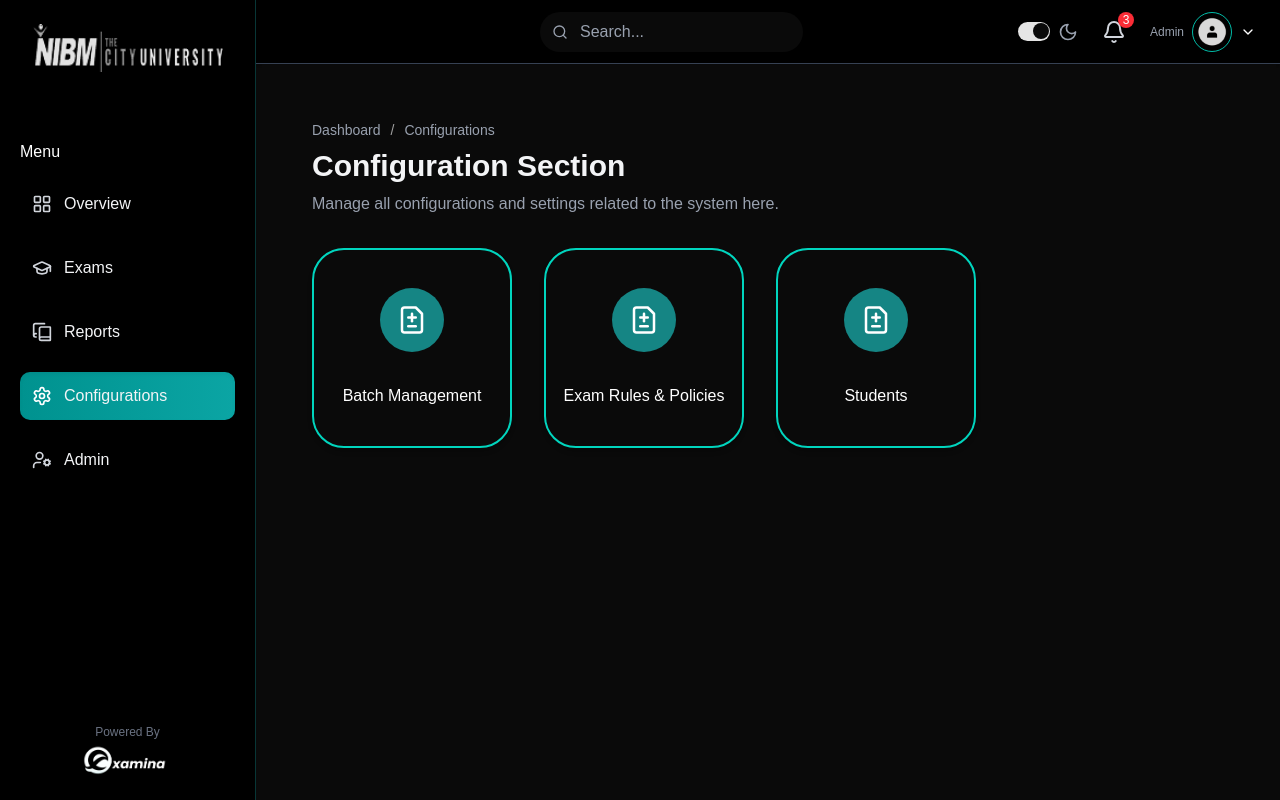
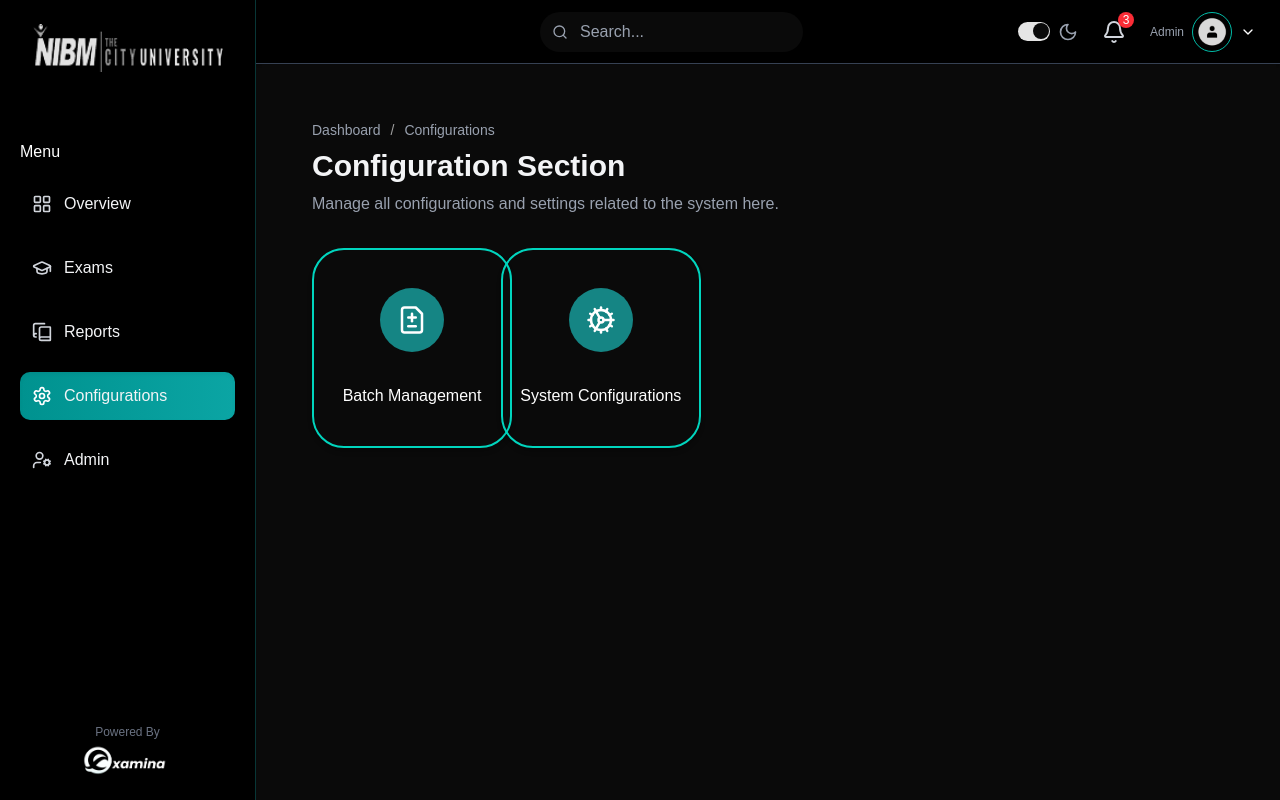
Before and after one commit to AgilWave/Examina-Frontend, a Next.js app: page /admin/dashboard/configs in a window 1280 px wide. Built offline with nearby package versions, Linux system fonts and the light colour scheme.

Commit message:
EXM-31 remove unnecessary cards and add new cards for the contents

```diff
--- a/components/admin/Dashboard/ExamContent/ExamContent.tsx
+++ b/components/admin/Dashboard/ExamContent/ExamContent.tsx
@@ -15,7 +15,6 @@ const Dashboard: FC = () => {
     { icon: <GraduationCap size={30} color="#FFFFFF" />, title: "Manage Exams", link: "/admin/dashboard/exams/manage-exams" },
     { icon: <Code size={30} color="#FFFFFF" />, title: "Manage Course Work", link: "/admin/dashboard/exams/manage-coursework" },
     { icon: <ClipboardList size={30} color="#FFFFFF" />, title: "Questions Bank", link: "/admin/dashboard/exams/questions-bank" },
-    { icon: <Clock size={30} color="#FFFFFF" />, title: "Create Time table", link: "/admin/dashboard/exams/create-timetable" },
     { icon: <Shield size={30} color="#FFFFFF" />, title: "Manage Results", link: "/admin/dashboard/exams/manage-results" },
   ];
 
--- a/components/admin/Dashboard/admin/admin.tsx
+++ b/components/admin/Dashboard/admin/admin.tsx
@@ -60,7 +60,7 @@ const AdminContent: FC = () => {
             </p>
           </div>
         </div>
-        <div className="grid grid-cols-2 sm:grid-cols-2 md:grid-cols-3 md:w-fit gap-4 md:gap-8">
+        <div className="grid grid-cols-2 sm:grid-cols-2 lg:grid-cols-5 md:w-fit gap-4 md:gap-8">
           {items.map((item, index) => (
             <SectionTiles
               key={index}
--- a/components/admin/Dashboard/configuration/configuration.tsx
+++ b/components/admin/Dashboard/configuration/configuration.tsx
@@ -1,5 +1,5 @@
 import { FC } from "react";
-import { FileDiff } from "lucide-react";
+import { FileDiff, Cog  } from "lucide-react";
 import SectionTiles from "@/components/ui/section-tiles";
 import {
   Breadcrumb,
@@ -18,14 +18,9 @@ const ConfigContent: FC = () => {
       link: "/admin/dashboard/configs/batches",
     },
     {
-      icon: <FileDiff size={30} color="#FFFFFF" />,
-      title: "Exam Rules & Policies",
-      link: "/admin/dashboard/configs/logs",
-    },
-    {
-      icon: <FileDiff size={30} color="#FFFFFF" />,
-      title: "Students",
-      link: "/admin/dashboard/configs/students",
+      icon: <Cog  size={30} color="#FFFFFF" />,
+      title: "System Configurations",
+      link: "/admin/dashboard/configs/system-config",
     },
   ];
 
@@ -61,7 +56,7 @@ const ConfigContent: FC = () => {
             </p>
           </div>
         </div>
-        <div className="grid grid-cols-2 sm:grid-cols-2 md:grid-cols-3 md:w-fit gap-4 md:gap-8">
+        <div className="grid grid-cols-2 sm:grid-cols-2 lg:grid-cols-5 md:w-fit gap-4 md:gap-8">
           {items.map((item, index) => (
             <SectionTiles
               key={index}
--- a/components/admin/Dashboard/reports/report.tsx
+++ b/components/admin/Dashboard/reports/report.tsx
@@ -48,7 +48,7 @@ const ReportContent: FC = () => {
             </p>
           </div>
         </div>
-        <div className="grid grid-cols-2 sm:grid-cols-2 md:grid-cols-3 md:w-fit gap-4 md:gap-8">
+        <div className="grid grid-cols-2 sm:grid-cols-2 lg:grid-cols-5 md:w-fit gap-4 md:gap-8">
           {items.map((item, index) => (
             <SectionTiles
               key={index}
```
